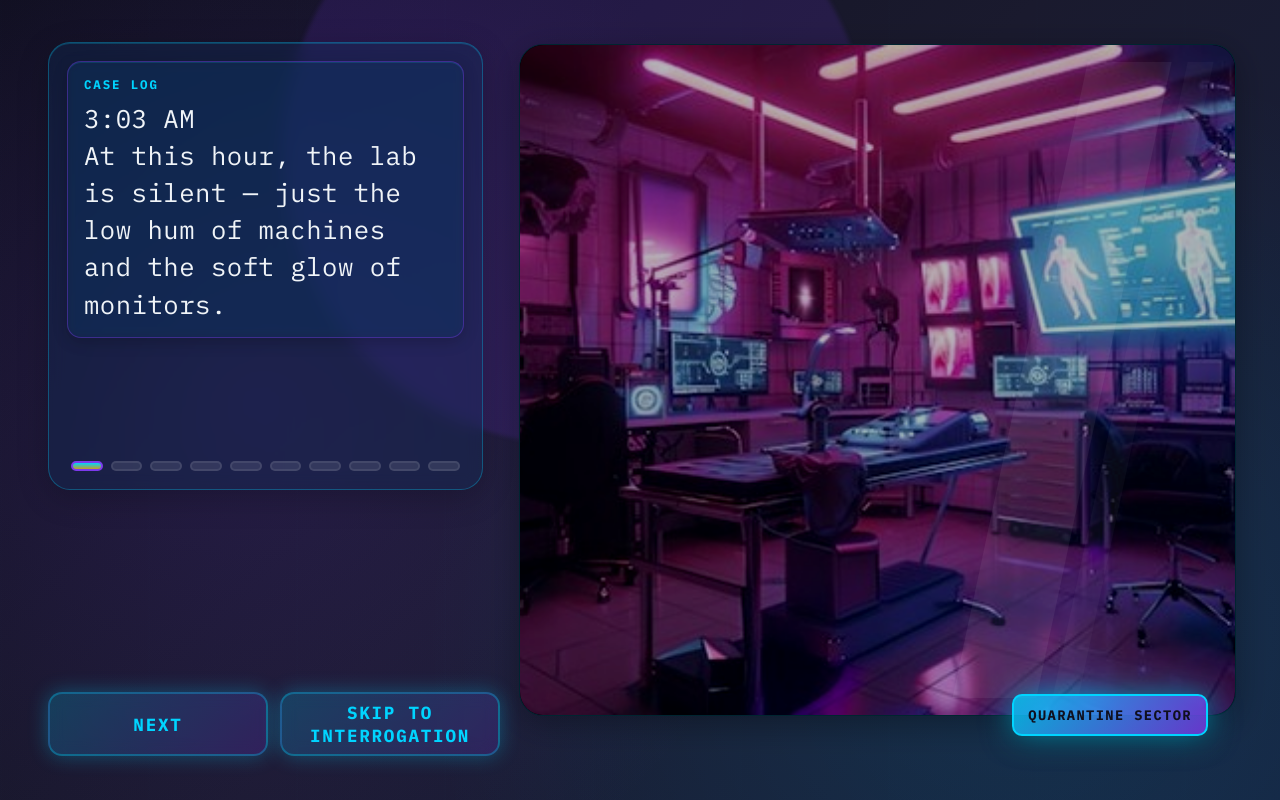
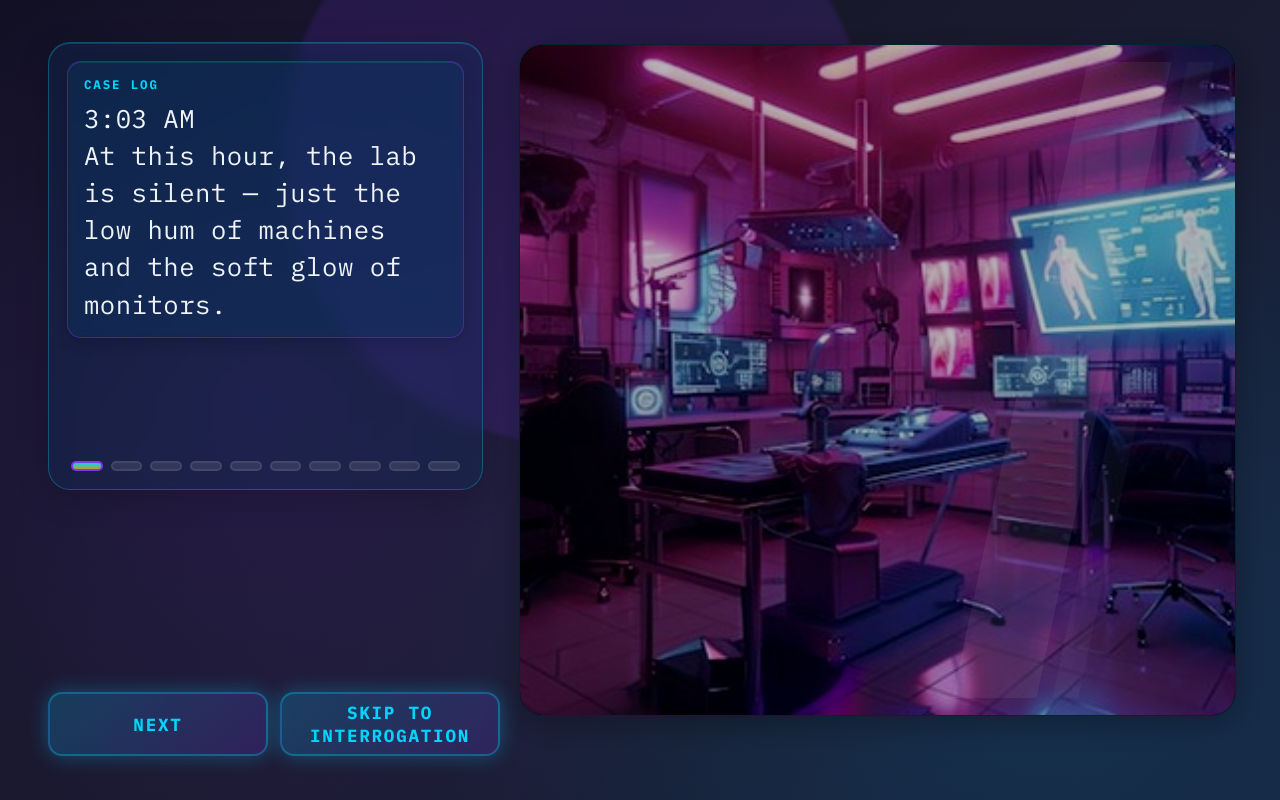
Before and after one commit to Chlabc/mystery-game, a website: page cutscene.html in a window 1280 px wide. Drawn offline with Linux system fonts and the light colour scheme.

Commit message:
Remove quarantine sector label

```diff
--- a/cutscene.html
+++ b/cutscene.html
@@ -319,24 +319,6 @@
       padding: 10px 14px;
     }
 
-    .status-tag {
-      position: absolute;
-      right: 72px;
-      bottom: 64px;
-      padding: 10px 14px;
-      border-radius: 10px;
-      background: linear-gradient(135deg, rgba(0, 212, 255, 0.8), rgba(124, 58, 237, 0.8));
-      color: #0f0f1e;
-      border: 2px solid var(--accent);
-      font-size: 0.86rem;
-      text-transform: uppercase;
-      letter-spacing: 0.1em;
-      z-index: 4;
-      box-shadow: 0 0 30px rgba(0, 212, 255, 0.6), 0 8px 24px rgba(0, 0, 0, 0.4);
-      font-weight: 700;
-      font-family: 'IBM Plex Mono', monospace;
-    }
-
     .result-overlay {
       position: fixed;
       inset: 0;
@@ -452,11 +434,6 @@
         right: 36px;
       }
 
-      .status-tag {
-        right: 42px;
-        bottom: auto;
-        top: calc(38vh - 22px);
-      }
     }
   </style>
 </head>
@@ -465,7 +442,6 @@
   <div id="app">
     <img id="sceneBg" class="scene-bg" src="" alt="Scene" />
     <div class="scene-frame"></div>
-    <div class="status-tag">Quarantine Sector</div>
 
     <div class="left-ui">
       <div id="cutsceneBox" class="textbox">
@@ -595,8 +571,6 @@
     const timerEl = document.getElementById('timer');
     const promptRow = document.getElementById('promptRow');
     const progressWrap = document.getElementById('progressWrap');
-    const statusTag = document.querySelector('.status-tag');
-
     let sceneIndex = 0;
     let sceneTimeout = null;
     let dialogueIndex = 0;
@@ -706,7 +680,6 @@
       sceneIndex = 0;
       sceneBg.src = '';
       sceneText.textContent = '';
-      statusTag.classList.remove('hidden');
       cutsceneBox.classList.remove('hidden');
       nextBtn.classList.remove('hidden');
       skipBtn.classList.remove('hidden');
```
